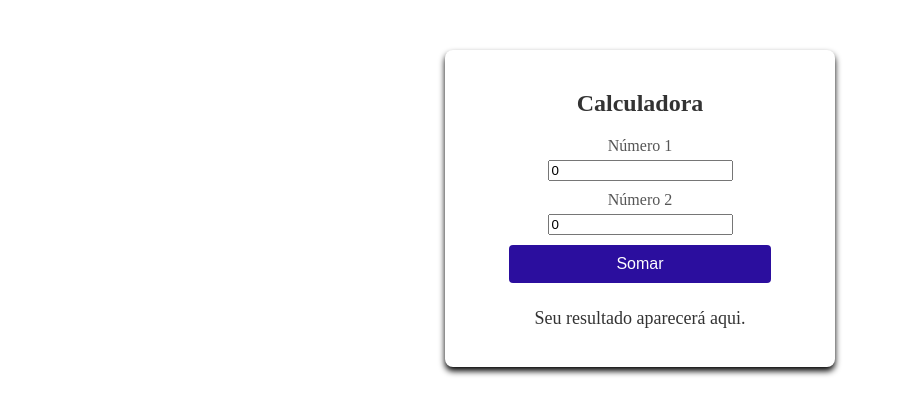
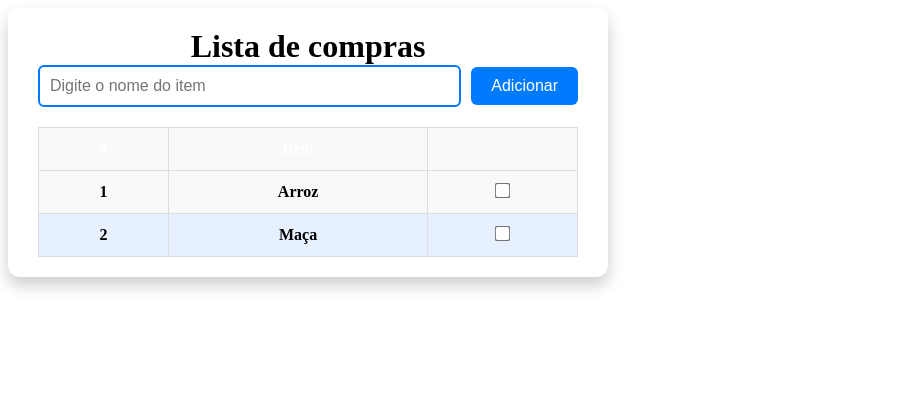
Before and after one commit to margustodev/curso-angular, an Angular app: page / in a window 1280 px wide. Shown: the top 414 px of the page, without its empty margins (0-900 px from the left). Built offline with nearby package versions, Linux system fonts and the light colour scheme.

Commit message:
Criando o componente de Lista de compras

```diff
--- a/src/app/app.html
+++ b/src/app/app.html
@@ -1 +1 @@
-<app-calculadora></app-calculadora>
+<app-lista-compras></app-lista-compras>
--- a/src/app/app.ts
+++ b/src/app/app.ts
@@ -1,9 +1,9 @@
 import { Component, signal } from '@angular/core';
-import { Calculadora } from './calculadora/calculadora'
+import { ListaCompras } from './lista-compras/lista-compras'
 
 @Component({
   selector: 'app-root',
-  imports: [Calculadora],
+  imports: [ListaCompras],
   templateUrl: './app.html',
   styleUrl: './app.scss'
 })
--- /dev/null
+++ b/src/app/lista-compras/lista-compras.html
@@ -0,0 +1,30 @@
+<div class="container">
+  <h1>Lista de compras</h1>
+
+  <form class="add-item-form">
+    <input type="text" id="item" placeholder="Digite o nome do item" />
+    <button type="submit">Adicionar</button>
+  </form>
+
+  <table>
+    <thead>
+      <tr>
+        <th>#</th>
+        <th>Item</th>
+        <th></th>
+      </tr>
+    </thead>
+    <tbody>
+      <tr>
+        <th>1</th>
+        <th>Arroz</th>
+        <td><input type="checkbox" /></td>
+      </tr>
+      <tr>
+        <th>2</th>
+        <th>Maça</th>
+        <td><input type="checkbox" /></td>
+      </tr>
+    </tbody>
+  </table>
+</div>
--- /dev/null
+++ b/src/app/lista-compras/lista-compras.scss
@@ -0,0 +1,87 @@
+* {
+  margin: 0;
+  padding: 0;
+  box-sizing: border-box;
+}
+
+.container {
+  background: #fff;
+  border-radius: 12px;
+  box-shadow: 0 8px 16px #ccc;
+  padding: 20px 30px;
+  text-align: center;
+  width: 90%;
+  max-width: 600px;
+}
+
+.h1 {
+  font-size: 24px;
+  margin-bottom: 20px;
+  color: #4b4949;
+}
+
+.add-item-form {
+  display: flex;
+  justify-content: center;
+  align-items: center;
+  gap: 10px;
+  margin-bottom: 20px;
+}
+
+input {
+  flex: 1;
+  padding: 10px;
+  border: 2px solid #007bff;
+  border-radius: 6px;
+  font-size: 16px;
+}
+
+input:focus {
+  outline: none;
+  border-color: #0056b3;
+}
+
+button {
+  padding: 10px 20px;
+  border: none;
+  border-radius: 6px;
+  background: #007bff;
+  color: #fff;
+  font-size: 16px;
+  cursor: pointer;
+  transition: background 0.3;
+}
+
+button:hover {
+  background: #0056b3;
+}
+
+table {
+  width: 100%;
+  border-collapse: collapse;
+  margin-top: 10px;
+}
+
+thead {
+  background: #007bff;
+  color: #fff;
+}
+
+th, td {
+  padding: 12px;
+  text-align: center;
+  border: 1px solid #ddd;
+}
+
+tr:nth-child(odd) {
+  background-color: #f9f9f9;
+}
+
+tr:nth-child(even) {
+  background-color: #e6f0ff;
+}
+
+input[type="checkbox"]{
+  transform: scale(1.2);
+  cursor: pointer;
+}
```
Also changed, not shown: src/app/lista-compras/lista-compras.ts (added, +11 -0 lines), 1 other file (tests, documents, lock files or other folders).
